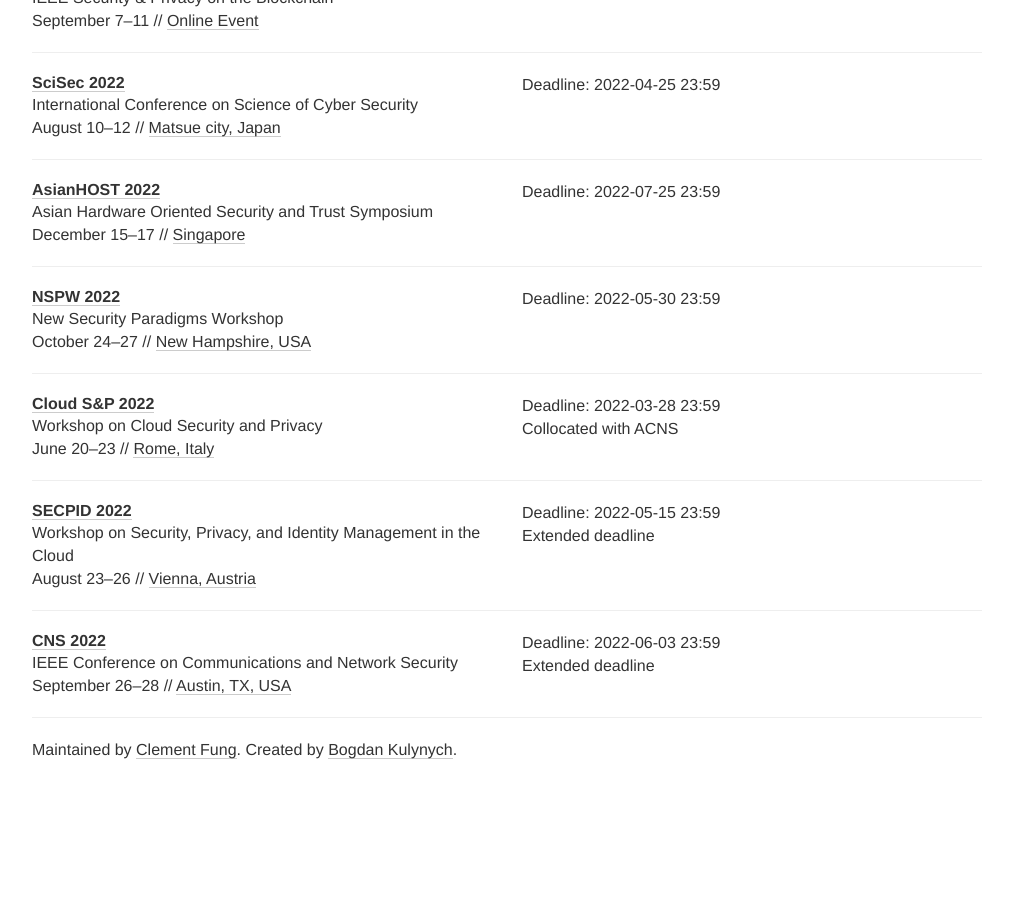
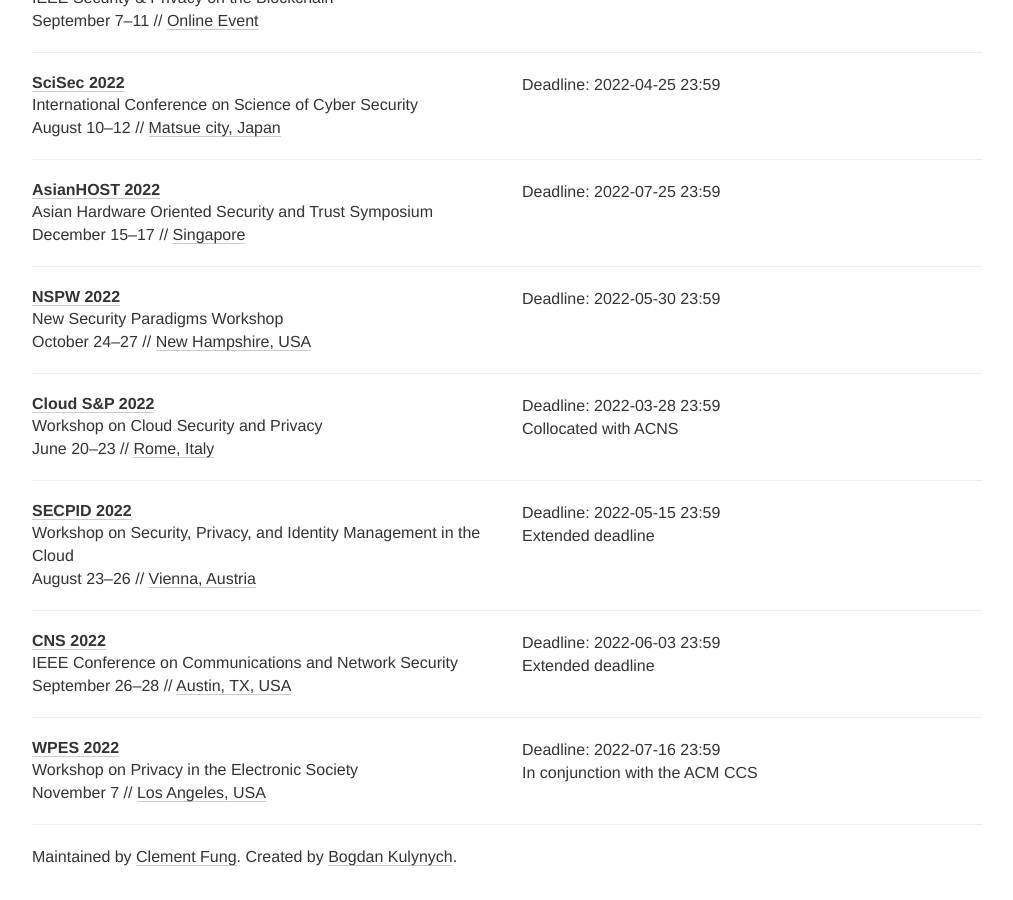
Before and after one commit to sec-deadlines/sec-deadlines.github.io, a Jekyll site: the page built from index.html, in a window 1280 px wide and 900 px high, scrolled down 6668 px. Shown: the whole window, without its empty margins (133-1146 px from the left). Built offline with Jekyll 4.4.1, drawn with Linux system fonts in a browser that asks for light colours; nearby versions of some CDN libraries; comment, search, counter and statistics services are not loaded; before the commit the page ends 7461 px from its top, so only the background shows below that.

Commit message:
Update conferences.yml

```diff
--- a/_data/conferences.yml
+++ b/_data/conferences.yml
@@ -469,3 +469,14 @@
   date: September 26-28
   place: Austin, TX, USA
   tags: [SEC, PRIV, CONF]
+
+- name: WPES
+  description: Workshop on Privacy in the Electronic Society
+  year: 2022
+  link: https://arc.encs.concordia.ca/wpes22/index.html
+  deadline: ["2022-07-16 23:59"]
+  comment: In conjunction with the ACM CCS
+  timezone: Pacific/Samoa
+  date: November 7
+  place: Los Angeles, USA
+  tags: [PRIV, SHOP]
```
